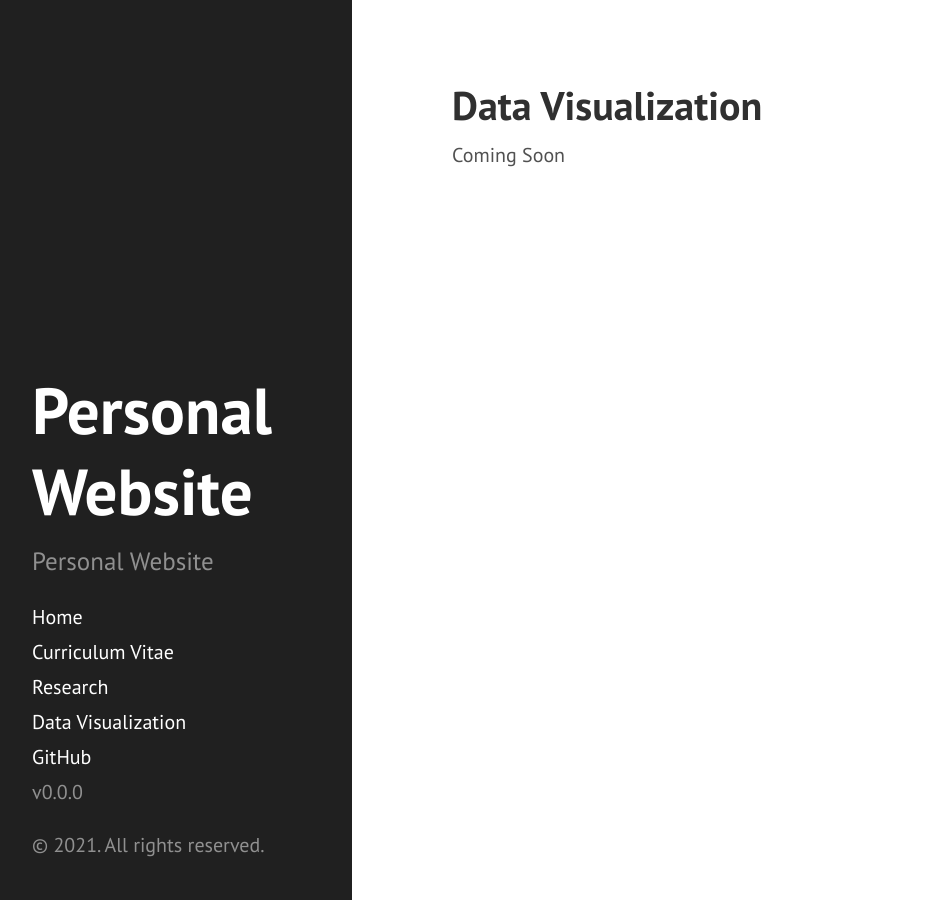
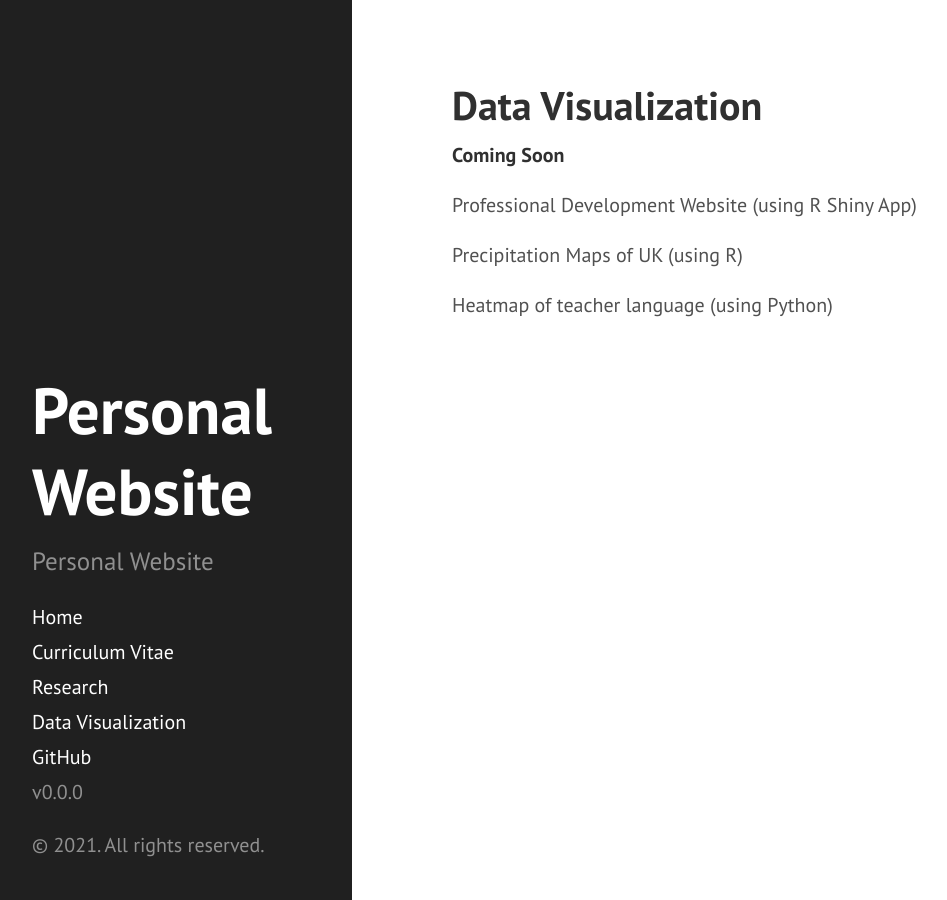
Before and after one commit to kcsadow/website, a Jekyll site: the page built from dataviz.md, in a window 1280 px wide. Shown: the whole page, without its empty margins (8-955 px from the left). Built offline with Jekyll 4.4.1, drawn with Linux system fonts in a browser that asks for light colours.

Commit message:
Update dataviz.md

```diff
--- a/dataviz.md
+++ b/dataviz.md
@@ -3,4 +3,10 @@ layout: page
 title: Data Visualization
 ---
 
-Coming Soon
+**Coming Soon**
+
+Professional Development Website (using R Shiny App)
+
+Precipitation Maps of UK (using R)
+
+Heatmap of teacher language (using Python)
```
